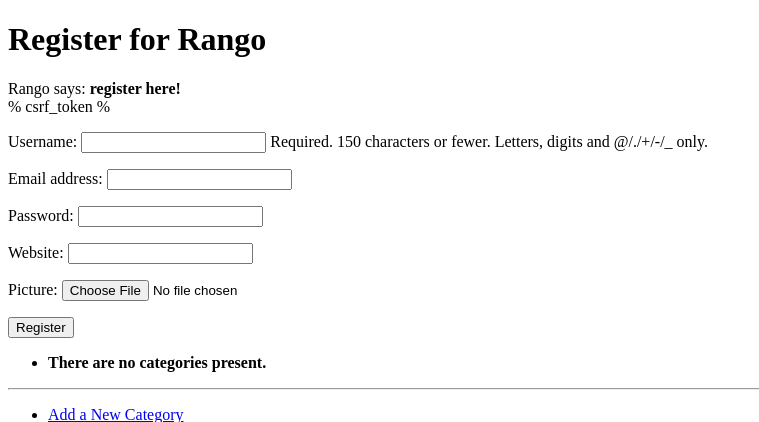
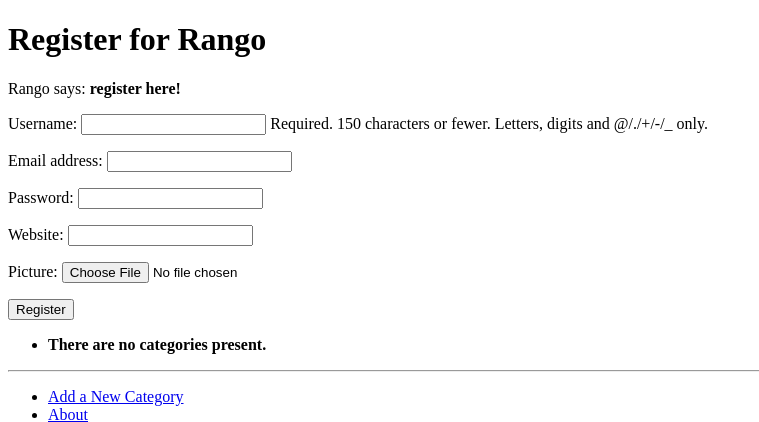
Before and after one commit to XueyongCaoGla/tango_with_django_project, a Django app: page /rango/register/ in a window 1280 px wide. Shown: the top 422 px of the page, without its empty margins (0-759 px from the left). Run offline with Django 3.2, Linux system fonts and the light colour scheme; data that the repository does not hold is empty.

Commit message:
register adjust

```diff
--- a/templates/rango/register.html
+++ b/templates/rango/register.html
@@ -15,7 +15,7 @@
 <form id="user_form" method="post" action="{% url 'rango:register' %}"
       enctype="multipart/form-data">
 
-    % csrf_token %</form>
+    {% csrf_token %}
     {{ user_form.as_p }}
     {{ profile_form.as_p }}
 
```
